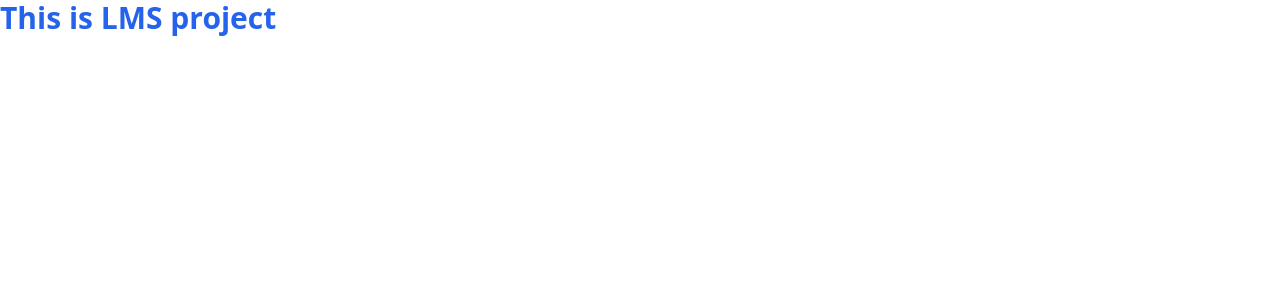
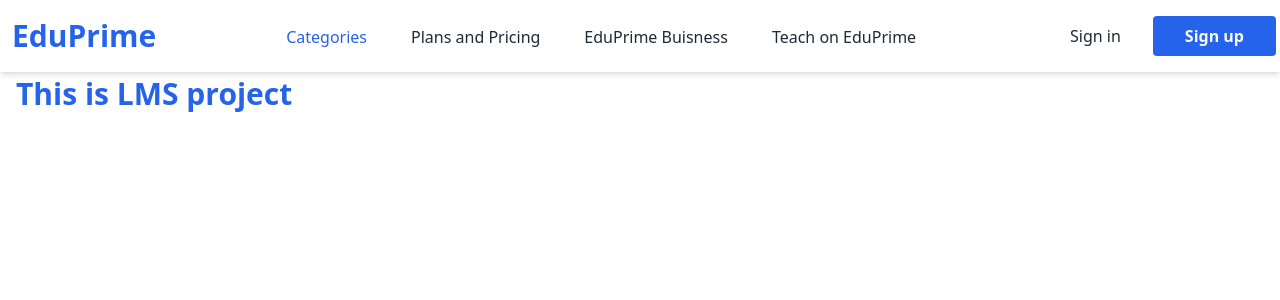
Before and after one commit to MantoshKr/eduprime, a Next.js app in the folder client/: page / in a window 1280 px wide. Shown: the top 300 px of the page. Built offline with nearby package versions, Linux system fonts and the light colour scheme.

Commit message:
created Navbar UI

```diff
--- /dev/null
+++ b/client/components/Navbar.jsx
@@ -0,0 +1,40 @@
+import React from 'react'
+
+const Navbar = () => {
+  return (
+    <div>
+       <header className="p-1 bg-white text-gray-800 shadow-md">
+	<div className="container flex justify-between h-16 mx-auto">
+		<a rel="noopener noreferrer" href="/" aria-label="Back to homepage" className="flex items-center p-2 text-blue-600 font-bold text-3xl">
+			EduPrime
+		</a>
+		<ul className="items-stretch hidden space-x-3 lg:flex">
+			<li className="flex">
+				<a rel="noopener noreferrer" href="#" className="flex items-center px-4 -mb-1 border-b-2 border-transparent text-blue-600 border-blue-600">Categories</a>
+			</li>
+			<li className="flex">
+				<a rel="noopener noreferrer" href="#" className="flex items-center px-4 -mb-1 border-b-2 border-transparent">Plans and Pricing</a>
+			</li>
+			<li className="flex">
+				<a rel="noopener noreferrer" href="#" className="flex items-center px-4 -mb-1 border-b-2 border-transparent">EduPrime Buisness</a>
+			</li>
+			<li className="flex">
+				<a rel="noopener noreferrer" href="#" className="flex items-center px-4 -mb-1 border-b-2 border-transparent">Teach on EduPrime</a>
+			</li>
+		</ul>
+		<div className="items-center flex-shrink-0 hidden lg:flex">
+			<button className="self-center px-8 py-2 rounded">Sign in</button>
+			<a href="/register" className="self-center px-8 py-2 font-semibold rounded text-gray-50 bg-blue-600">Sign up</a>
+		</div>
+		<button className="p-4 lg:hidden">
+			<svg xmlns="http://www.w3.org/2000/svg" fill="none" viewBox="0 0 24 24" stroke="currentColor" className="w-6 h-6 text-gray-800">
+				<path strokeLinecap="round" strokeLinejoin="round" strokeWidth="2" d="M4 6h16M4 12h16M4 18h16"></path>
+			</svg>
+		</button>
+	</div>
+</header>
+    </div>
+  )
+}
+
+export default Navbar
--- a/client/pages/_app.js
+++ b/client/pages/_app.js
@@ -1,7 +1,19 @@
 import "../index.css"
+import Navbar from "../components/Navbar";
 
 function MyApp({Component, pageProps}){
-    return <Component {...pageProps} />
+    return (
+    <>
+    <Navbar />
+
+     <div className="mx-auto max-w-screen-2xl px-4 mt-1">
+
+    <Component {...pageProps} />
+    </div>
+
+    </>
+    )
 }
 
+
 export default MyApp;
```
Also changed, not shown: client/pages/index.jsx (renamed from client/pages/index.js), client/pages/register.jsx (renamed from client/pages/register.js).
